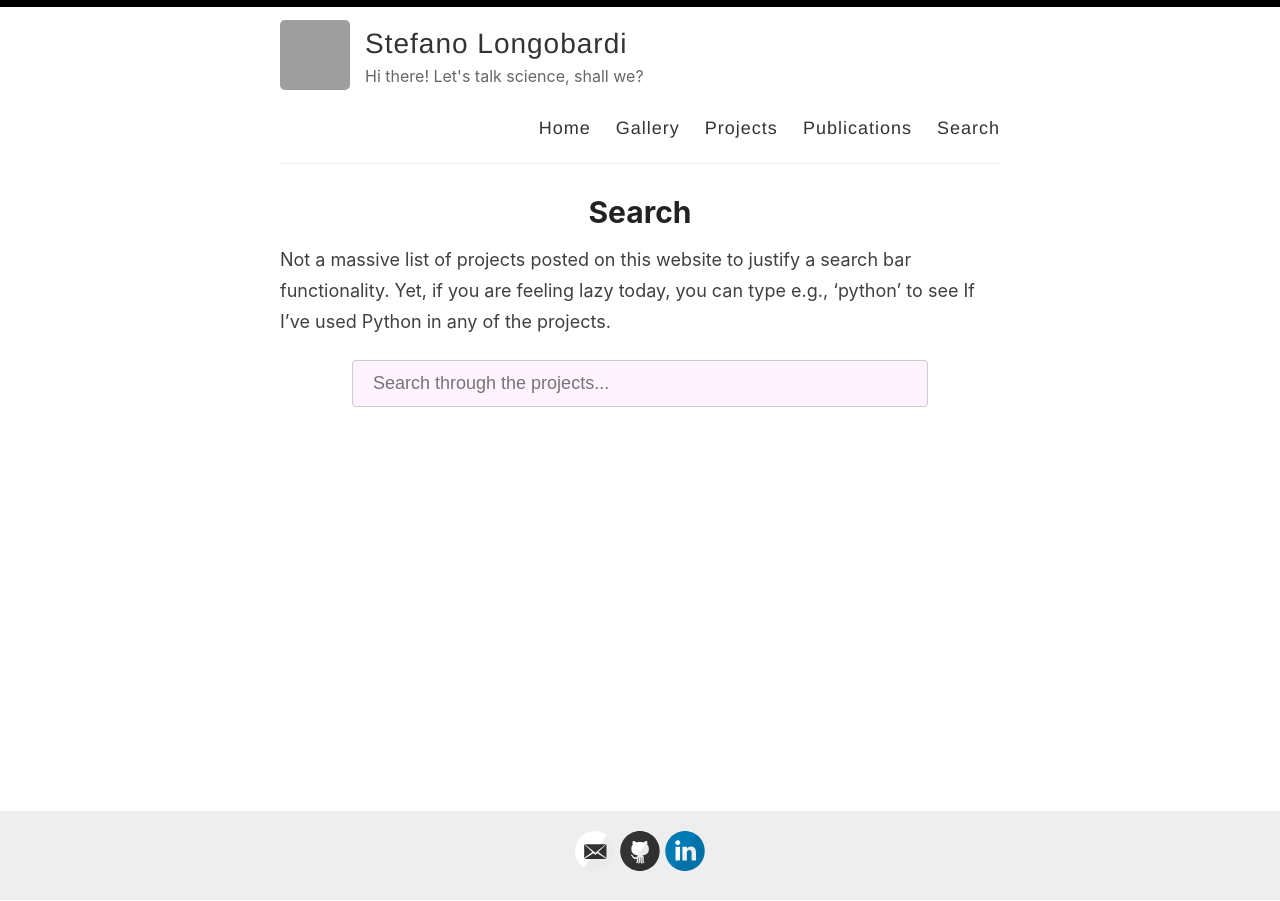
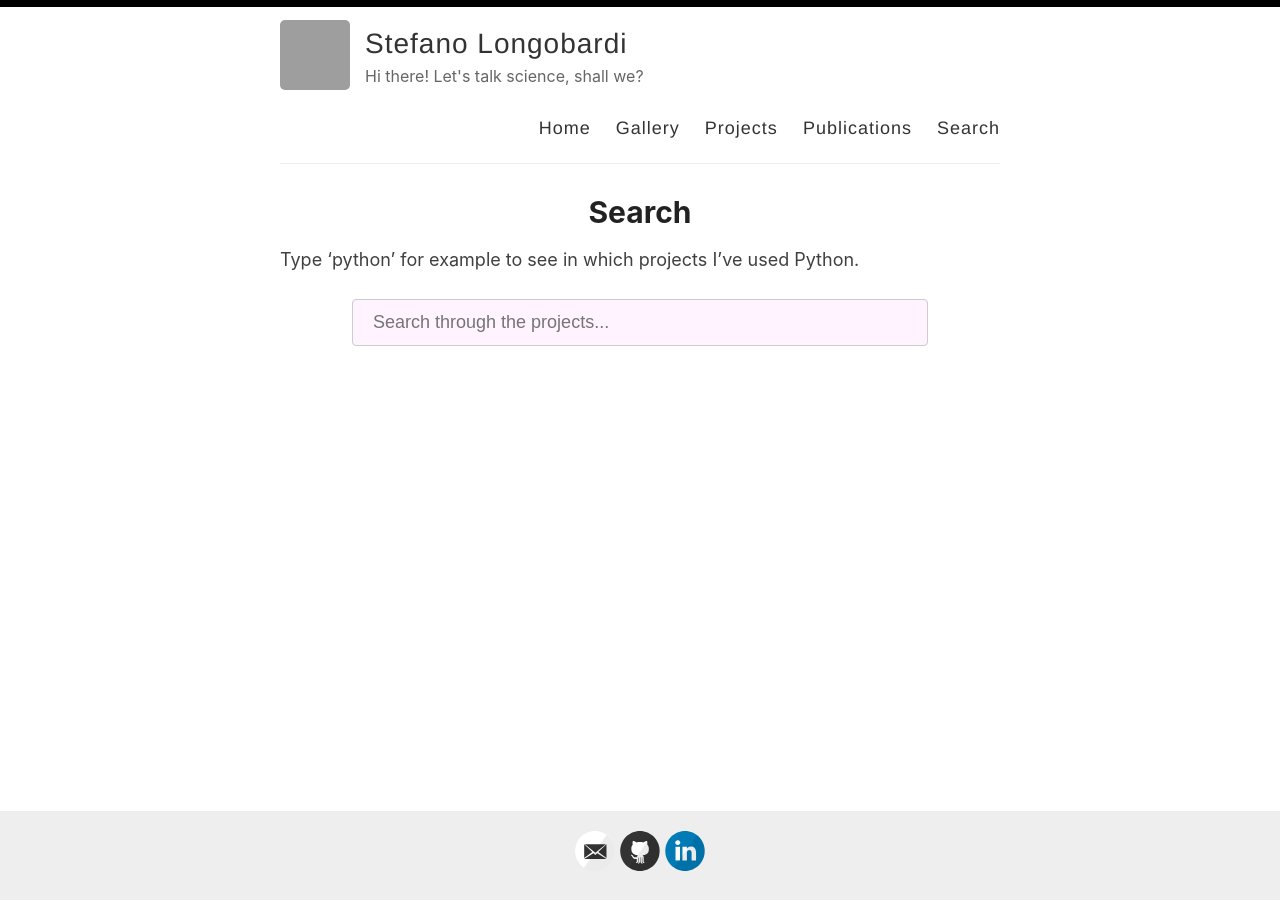
Before and after one commit to stelong/stelong.github.io, a Jekyll site: the page built from _pages/search.md, in a window 1280 px wide. Built offline with Jekyll 4.4.1, drawn with Linux system fonts in a browser that asks for light colours; grey boxes are pictures that could not be loaded.

Commit message:
Update on search landing page intro text

```diff
--- a/_pages/search.md
+++ b/_pages/search.md
@@ -4,7 +4,7 @@ permalink: /search/
 title: Search
 ---
 
-Not a massive list of projects posted on this website to justify a search bar functionality. Yet, if you are feeling lazy today, you can type e.g., 'python' to see If I've used Python in any of the projects.
+Type 'python' for example to see in which projects I've used Python.
 
 <div id="search-container">
     <input type="text" id="search-input" placeholder="Search through the projects...">
```
